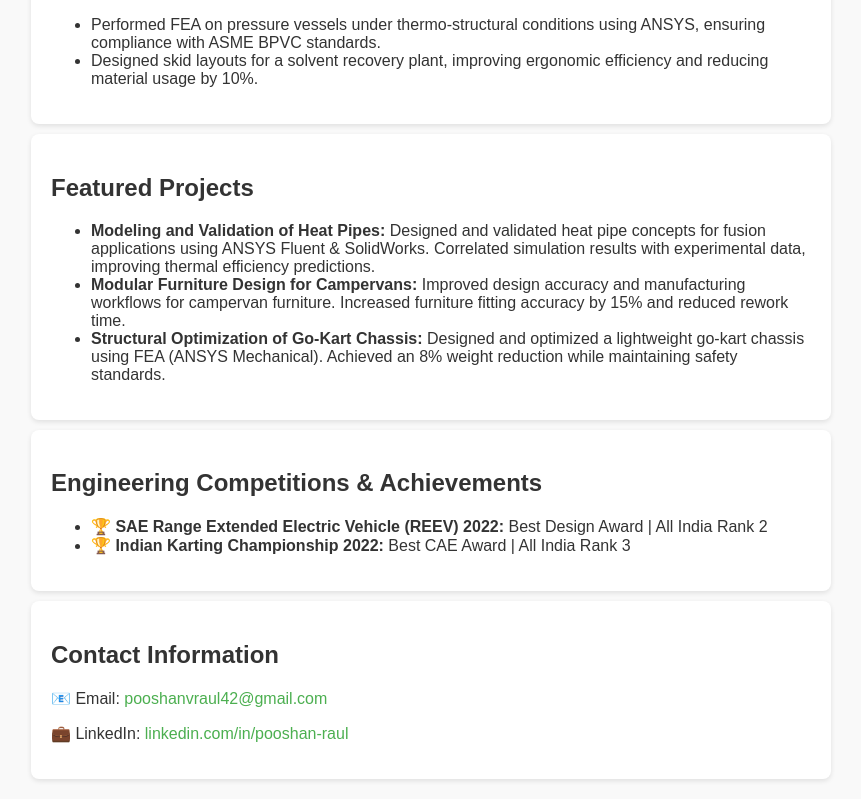
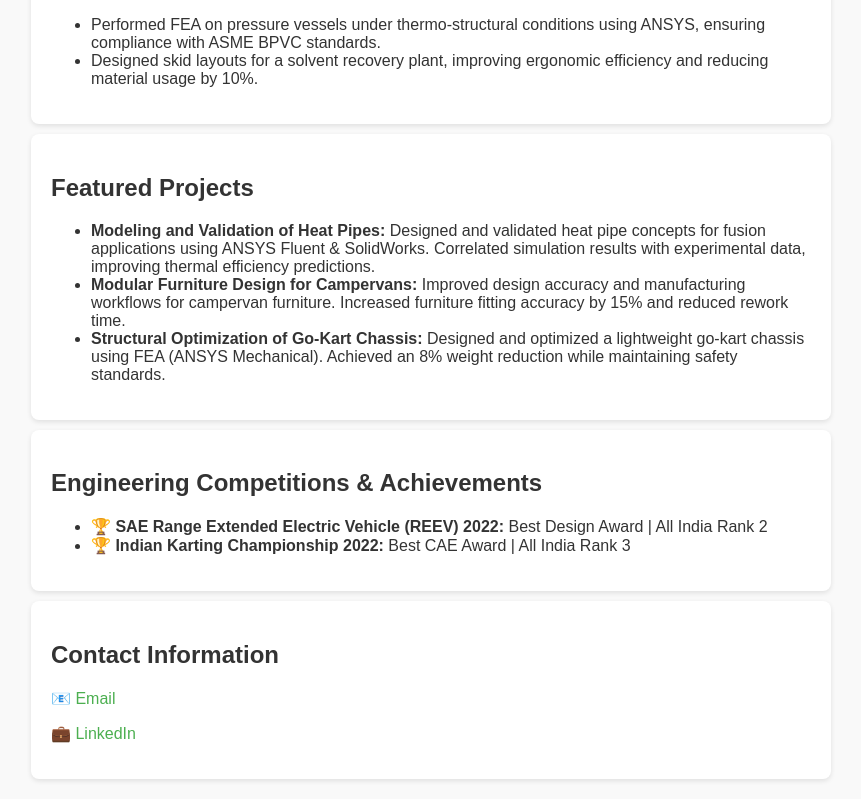
Before and after one commit to pooshanraul42/job-portfolio, a plain HTML site: page index.html in a window 1280 px wide. Shown: the part 1298-2097 px from the top of the page, without its empty margins (209-1070 px from the left). Drawn offline with Linux system fonts and the light colour scheme.

Commit message:
clickable links for contact info

```diff
--- a/index.html
+++ b/index.html
@@ -94,8 +94,8 @@
 
         <section>
             <h2>Contact Information</h2>
-            <p>📧 Email: <a href="mailto:pooshanvraul42@gmail.com">pooshanvraul42@gmail.com</a></p>
-            <p>💼 LinkedIn: <a href="https://www.linkedin.com/in/pooshan-raul">linkedin.com/in/pooshan-raul</a></p>
+            <p>📧 <a href="mailto:pooshanvraul42@gmail.com">Email</a></p>
+            <p>💼 <a href="https://www.linkedin.com/in/pooshan-raul">LinkedIn</a></p>
         </section>
     </main>
 </body>
```
